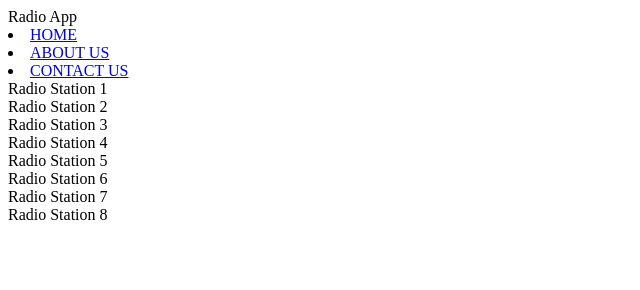
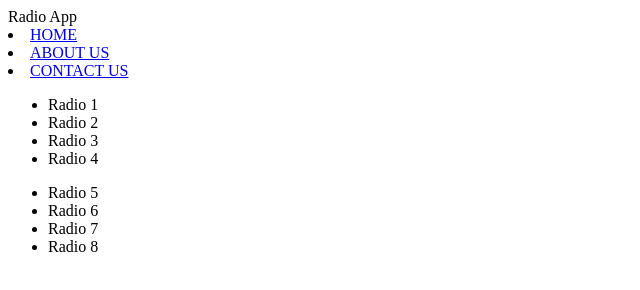
Before and after one commit to gidiblack/radioApp, a plain HTML site: page index.html in a window 1280 px wide. Shown: the whole page, without its empty margins (0-640 px from the left). Drawn offline with Linux system fonts and the light colour scheme.

Commit message:
Changing semantics

```diff
--- a/index.html
+++ b/index.html
@@ -7,6 +7,7 @@
     <title>RadioApp</title>
 </head>
 <body>
+    <!-- Let's go Semantic! or What do you think -->
     <header>Radio App
         <nav>
             <li><a href="http://">HOME</a></li>
@@ -18,15 +19,22 @@
         <div>
             <audio src=""></audio>
         </div>
-        <section>Radio Station 1</section>
-        <section>Radio Station 2</section>
-        <section>Radio Station 3</section>
-        <section>Radio Station 4</section>
-        <section>Radio Station 5</section>
-        <section>Radio Station 6</section>
-        <section>Radio Station 7</section>
-        <section>Radio Station 8</section>
-
+        <section>
+            <ul class="maybe flex or grid">
+                <li>Radio 1</li>
+                <li>Radio 2</li>
+                <li>Radio 3</li>
+                <li>Radio 4</li>
+            </ul>
+        </section>
+        <section>
+            <ul class="maybe flex or grid">
+                <li>Radio 5</li>
+                <li>Radio 6</li>
+                <li>Radio 7</li>
+                <li>Radio 8</li>
+            </ul>
+        </section>
     </main>
     <footer></footer>
 </body>
```
